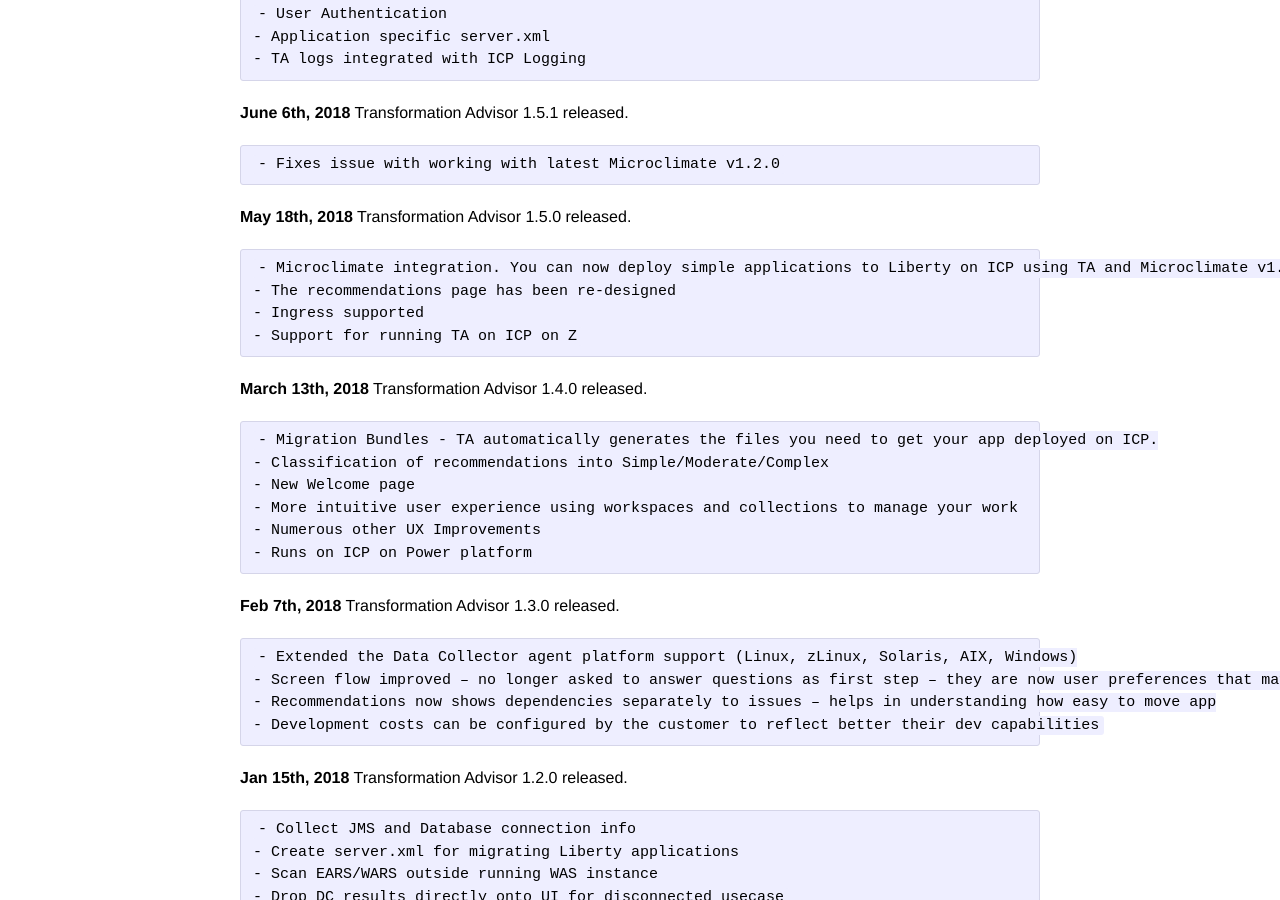
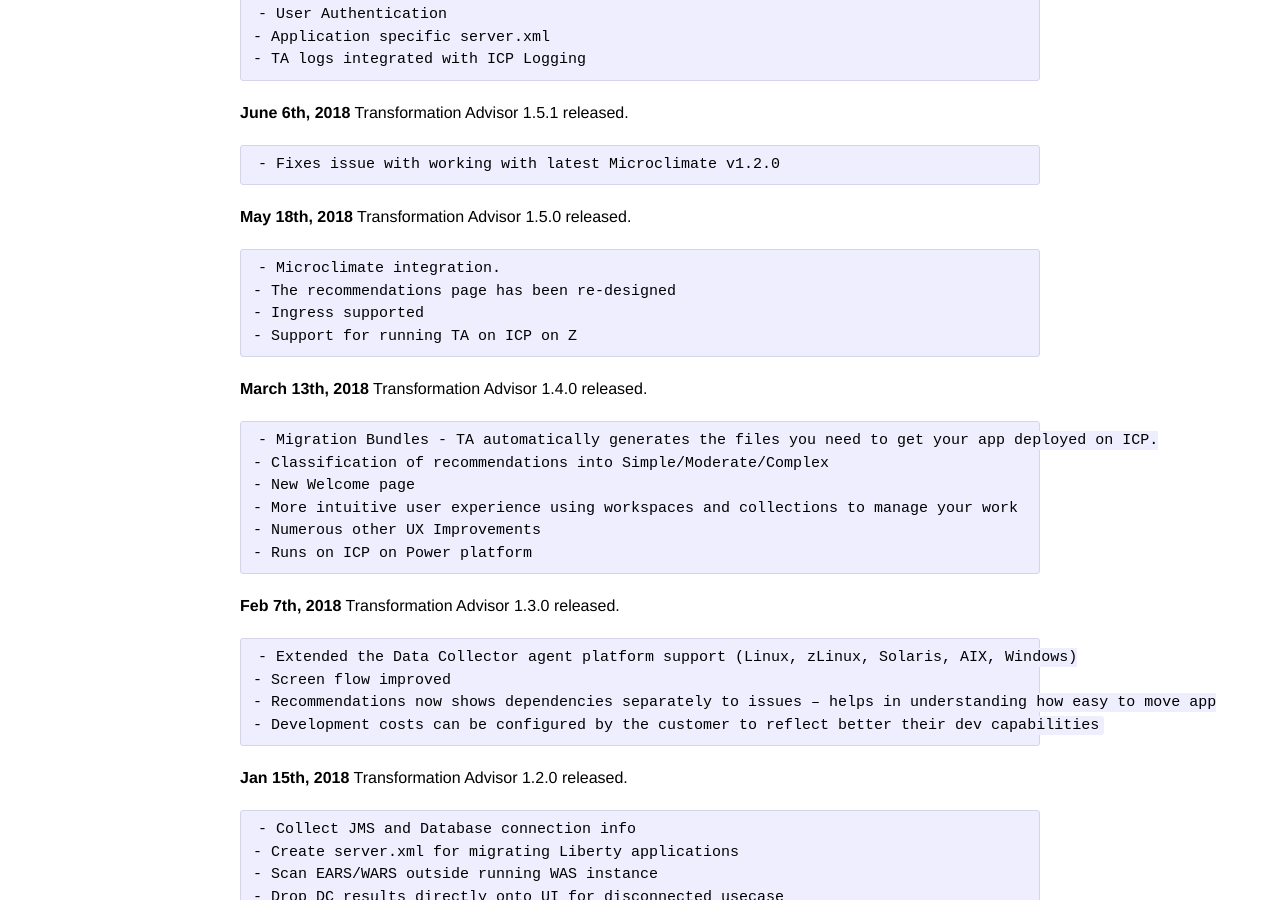
Before and after one commit to TransformationAdvisor/TA.github.io, a Jekyll site: the page built from news/index.md, in a window 1280 px wide and 900 px high, scrolled down 893 px. Built offline with Jekyll 4.4.1, drawn with Linux system fonts in a browser that asks for light colours; some of the changed text lies outside the part shown.

Commit message:
Update index.md

```diff
--- a/news/index.md
+++ b/news/index.md
@@ -16,7 +16,7 @@
 
 **September 6, 2018** Transformation Advisor 1.7.2 released.
 
-    - Fix to complexity determination where incompatible technologies were incorrectly showing as Moderate complexity
+    - Fix to complexity determination
 
 **August 24, 2018** Transformation Advisor 1.7.1 released.
 
@@ -42,7 +42,7 @@
 
 **May 18th, 2018** Transformation Advisor 1.5.0 released.
 
-    - Microclimate integration. You can now deploy simple applications to Liberty on ICP using TA and Microclimate v1.1.1
+    - Microclimate integration.
     - The recommendations page has been re-designed
     - Ingress supported
     - Support for running TA on ICP on Z
@@ -59,7 +59,7 @@
 **Feb 7th, 2018** Transformation Advisor 1.3.0 released.
 
     - Extended the Data Collector agent platform support (Linux, zLinux, Solaris, AIX, Windows)
-    - Screen flow improved – no longer asked to answer questions as first step – they are now user preferences that may be changed if desired.
+    - Screen flow improved
     - Recommendations now shows dependencies separately to issues – helps in understanding how easy to move app
     - Development costs can be configured by the customer to reflect better their dev capabilities
 
```
